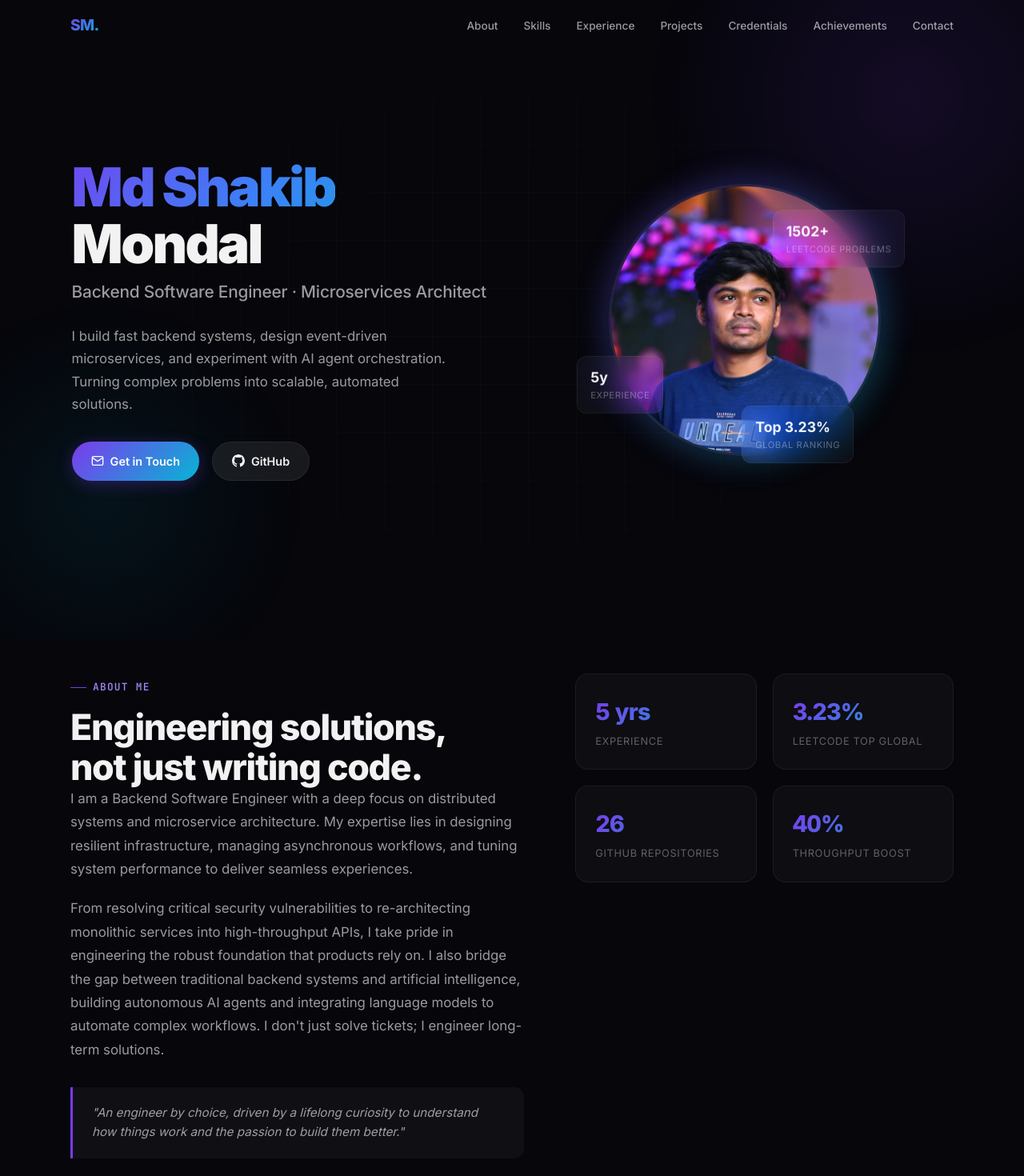
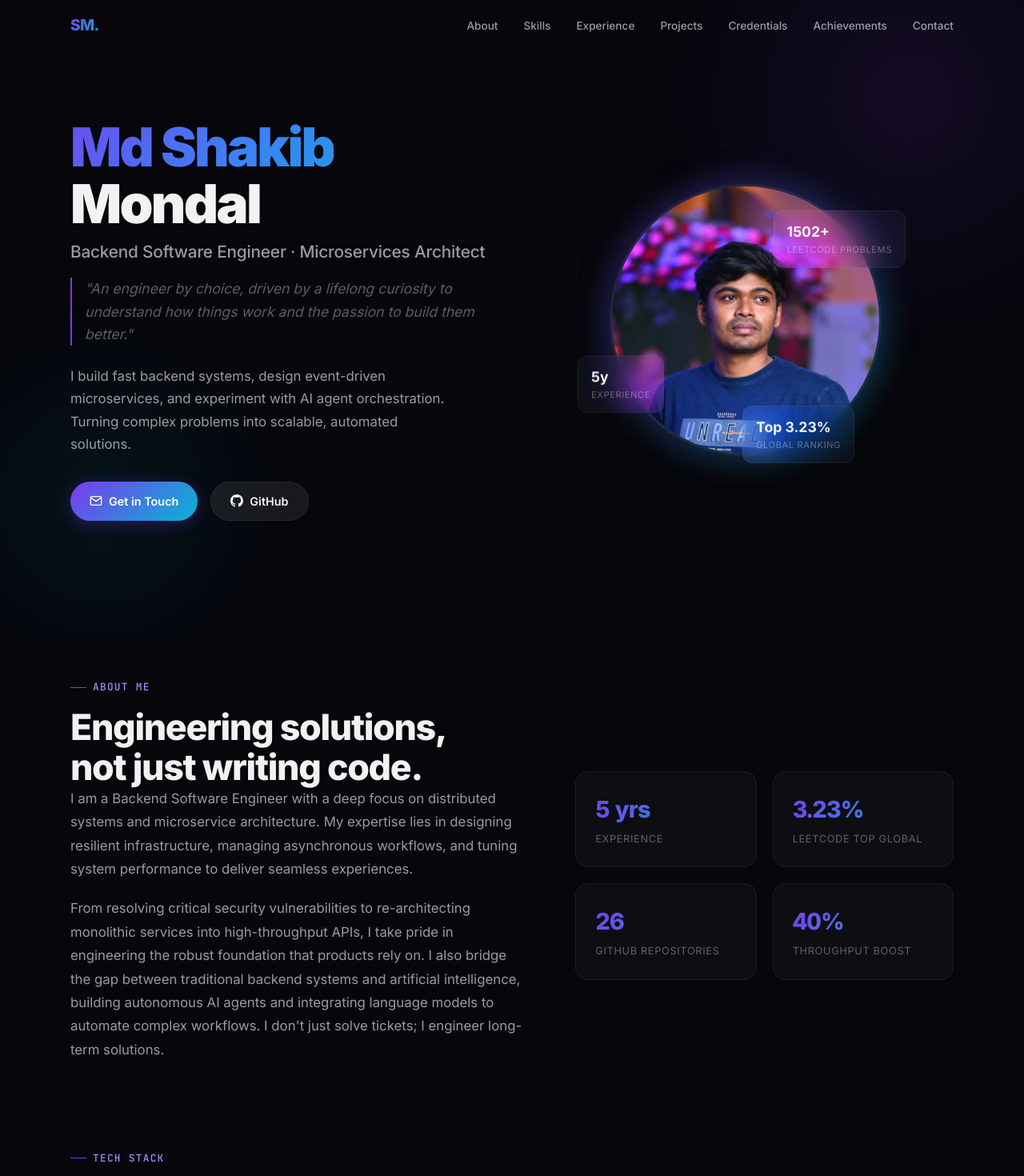
Before and after one commit to SkeyRahaman/My-Portfolio, a React (Vite) app: page / in a window 1280 px wide. Shown: the top 1470 px of the page at 80% size. Built offline with nearby package versions, Linux system fonts and the light colour scheme.

Commit message:
feat: move personal quote to hero and center about stats vertically

```diff
--- a/src/components/About.css
+++ b/src/components/About.css
@@ -2,7 +2,7 @@
   display: grid;
   grid-template-columns: 1.2fr 1fr;
   gap: 4rem;
-  align-items: start;
+  align-items: center;
 }
 
 .about-text p {
@@ -10,17 +10,6 @@
   color: var(--text-secondary);
   line-height: 1.75;
   margin-bottom: 1.25rem;
-}
-
-.about-quote {
-  margin-top: 2rem;
-  padding: 1.25rem 1.5rem;
-  background: var(--bg-glass);
-  border-left: 3px solid var(--accent-violet);
-  border-radius: 0 var(--radius-md) var(--radius-md) 0;
-  font-style: italic;
-  color: var(--text-secondary);
-  font-size: 0.95rem;
 }
 
 .about-stats {
--- a/src/components/About.jsx
+++ b/src/components/About.jsx
@@ -49,7 +49,6 @@ export default function About() {
             {about.paragraphs.map((p, i) => (
               <p key={i}>{p}</p>
             ))}
-            <div className="about-quote">"{about.quote}"</div>
           </motion.div>
         </div>
 
--- a/src/components/Hero.css
+++ b/src/components/Hero.css
@@ -197,3 +197,15 @@
     transform: scale(0.65);
   }
 }
+
+.hero-quote {
+  font-size: 1.1rem;
+  font-style: italic;
+  font-weight: 400;
+  color: var(--text-tertiary);
+  margin-top: -0.5rem;
+  margin-bottom: 1.5rem;
+  padding-left: 1rem;
+  border-left: 2px solid var(--accent-violet);
+  line-height: 1.6;
+}
--- a/src/components/Hero.jsx
+++ b/src/components/Hero.jsx
@@ -58,6 +58,16 @@ export default function Hero() {
           >
             {personalInfo.title}
           </motion.p>
+
+          <motion.blockquote
+            className="hero-quote"
+            variants={fadeUp}
+            initial="hidden"
+            animate="visible"
+            custom={2.5}
+          >
+            "An engineer by choice, driven by a lifelong curiosity to understand how things work and the passion to build them better."
+          </motion.blockquote>
 
           <motion.p
             className="hero-description"
```
